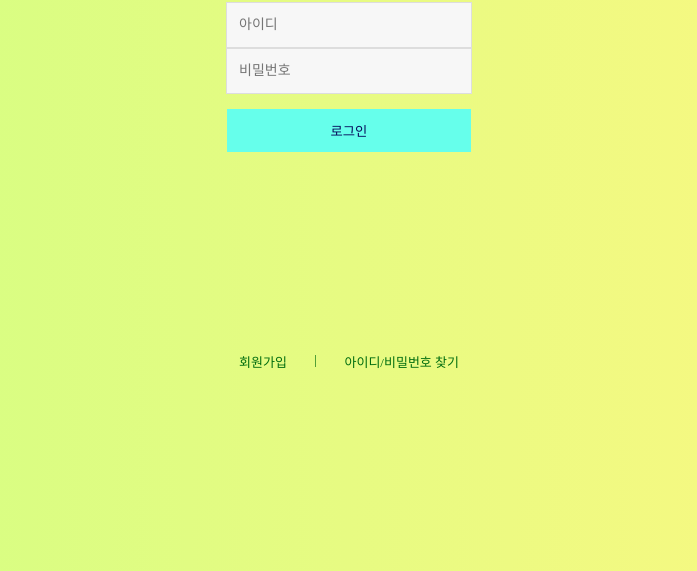
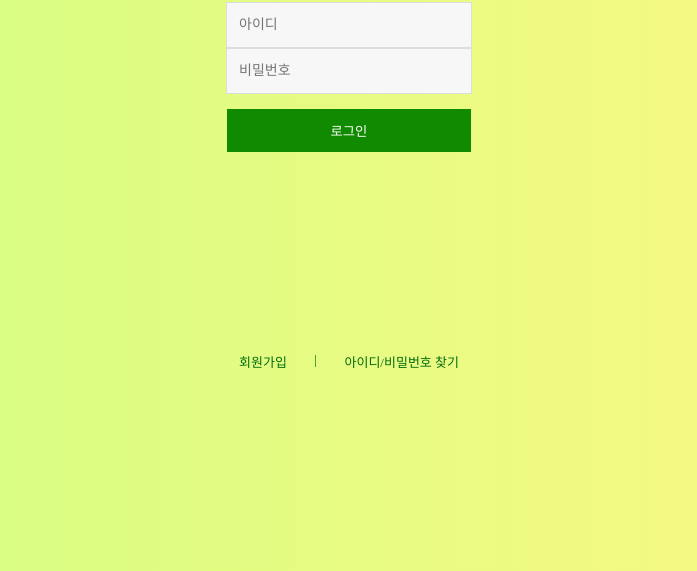
Before and after one commit to EnteeYoon/HARETalk, a plain HTML site: page haretalk/login.html in a window 1280 px wide. Shown: the part 229-800 px from the top of the page, without its empty margins (291-988 px from the left). Drawn offline with Linux system fonts and the light colour scheme; a web font is replaced by a local one.

Commit message:
login text color change

```diff
--- a/haretalk/css/login.css
+++ b/haretalk/css/login.css
@@ -37,12 +37,15 @@ body {
     border: 0.1px solid #ddd;
 }
 .btn {
-    background-color: #66ffeb;
-    color: #070c5c;
+    background-color: #108a00;
+    color: #fff;
     width: 244px;
     padding: 12px;
     border: 0;
     margin-top: 15px;
+}
+.btn:hover {
+    background-color: #0d6e00;
 }
 .register {
     display: flex;
```
